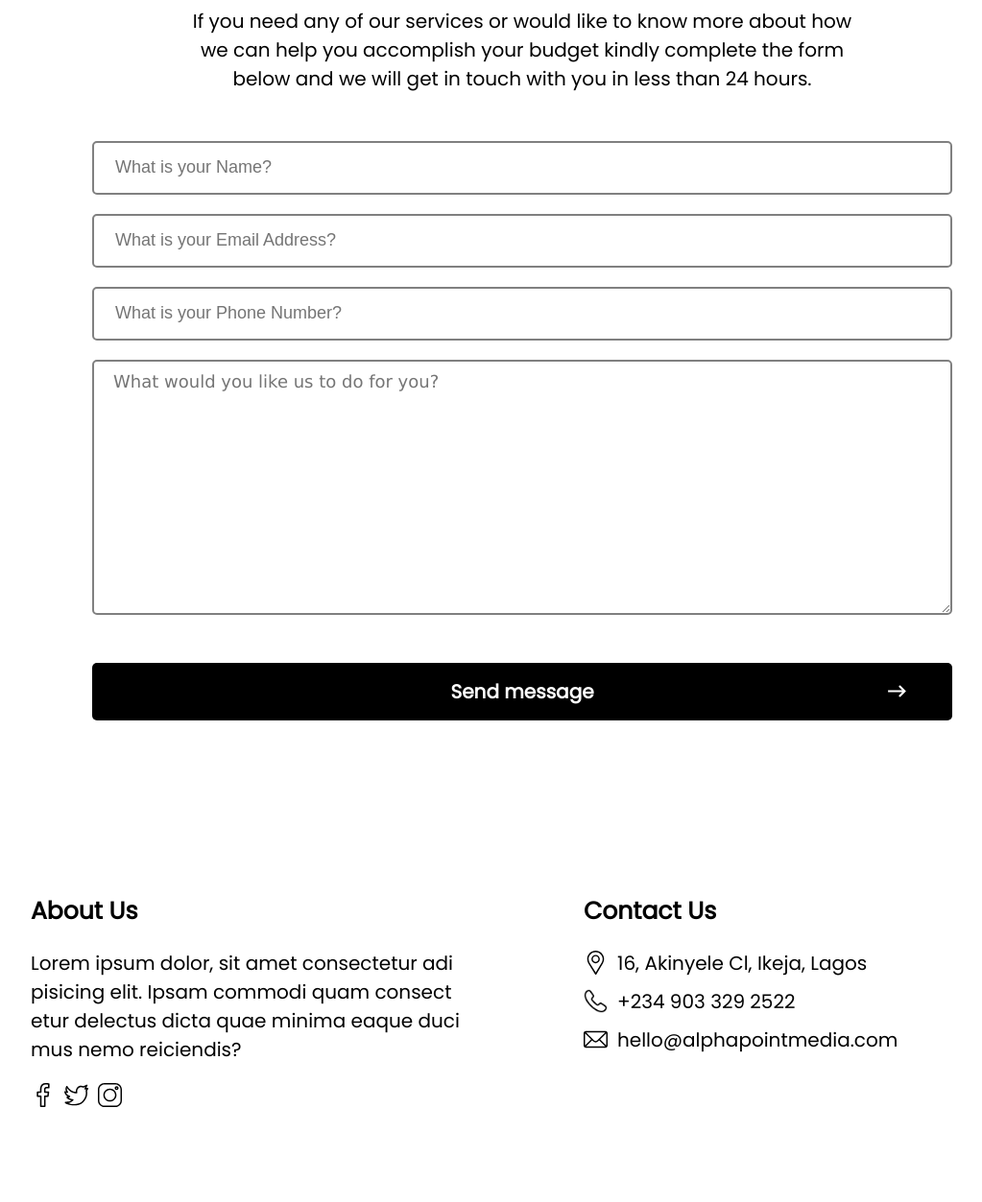
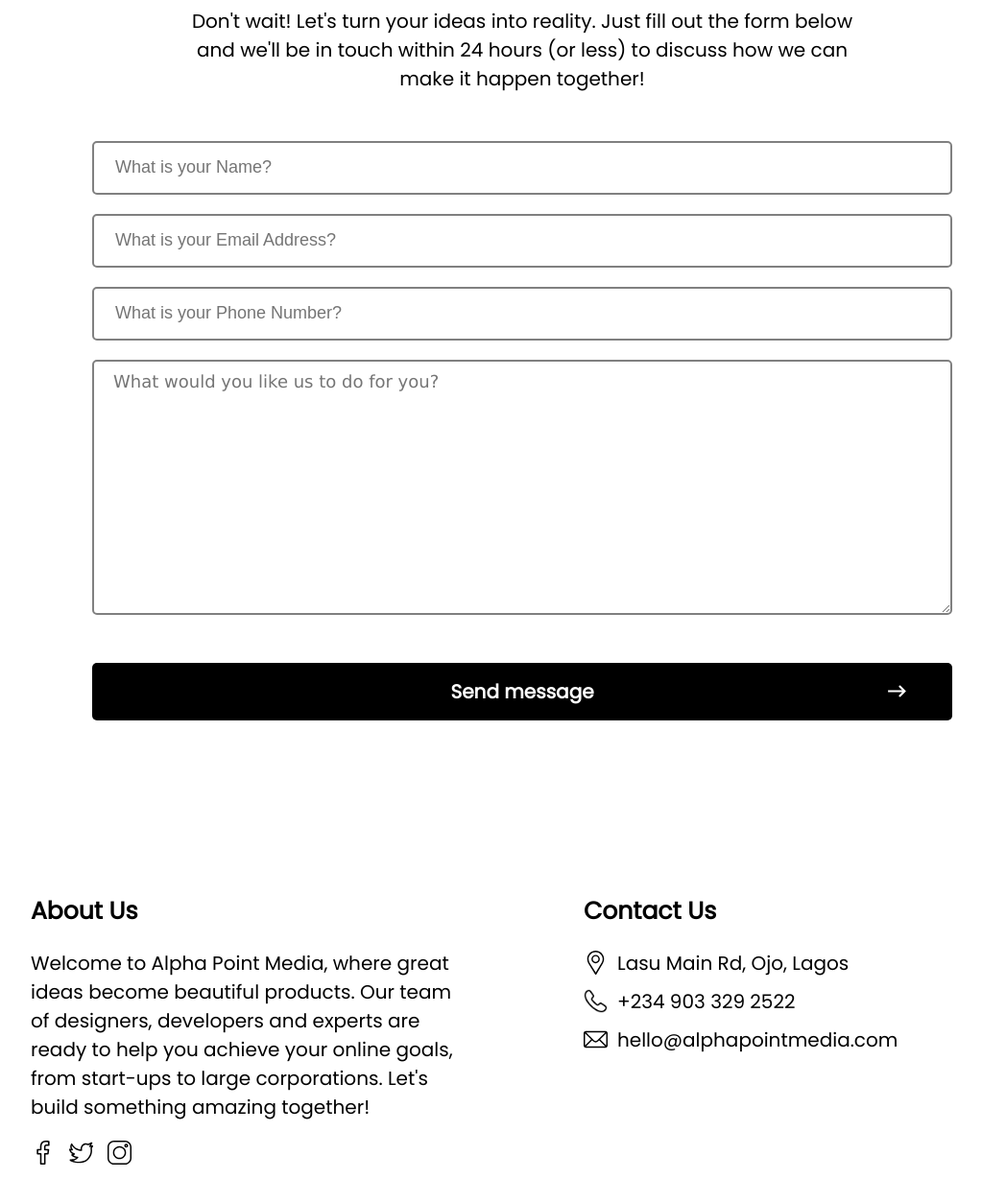
Before and after one commit to bitbender1010/AlphaPointMedia, a website: page index.html in a window 1280 px wide. Shown: the part 3122-4375 px from the top of the page at 96% size, without its empty margins (96-1119 px from the left). Before the commit the page ends 4326 px from the top, so only its background shows below. Drawn offline with Linux system fonts and the light colour scheme.

Commit message:
Update Content

```diff
--- a/index.html
+++ b/index.html
@@ -119,7 +119,7 @@
             <img src="./images/coffee.svg" class="wwd-center-icon"/>
             <div class="main-wwd">Web Design</div>
             <div>
-                We create visually appealling graphic designs that will help boost your brand credibility. Be it logo design, flyer and poster deisgn, UI/UX design or brand design.
+                Websites are not just websites now adays, they are now an essental factor that can make you win or lose a customer. That is why you need a modern looking website that is fast, reliable and responsive.
             </div>
 
             <!-- <svg id="keyboard_backspace-black-18dp" class="wwd-arrow" xmlns="http://www.w3.org/2000/svg" width="83.962" height="83.962" viewBox="0 0 83.962 83.962">
@@ -132,7 +132,7 @@
             <img src="./images/lightbulb.svg" class="wwd-center-icon"/>
             <div class="main-wwd">App Development</div>
             <div>
-                You may be the best at what you do, but what happens if no one knows you exist? That is why you need us to amplify your brand's voice to a wider target audience.
+                Create mobile apps for Android and iOS devices that are scalable, fast and accessible to millons of users worldwide. From design to launch, we'll work closely with you to bring your vision to life.
             </div>
 
         </div>
@@ -141,10 +141,8 @@
             <img src="./images/compass.svg" class="wwd-center-icon"/>
             <div class="main-wwd">Product Design</div>
             <div>
-                Websites are not just websites now adays, they are now an essental factor that can make you win or lose a customer.
-                That is why you need a modern looking website that is fast, reliable and responsive.
+                We create visually appealing and user-friendly product designs that will help boost your brand credibility. From concept to launch, we'll work closely with you every step of the way.
             </div>
-
         </div>
 
 
@@ -159,8 +157,7 @@
     <div class="git-container" id="cta">
         <div class="git-main">Get in touch with us today and accellerate your brand</div>
         <div class="git-sub">
-            If you need any of our services or would like to know more about how we can help you accomplish your budget kindly complete the form below
-            and we will get in touch with you in less than 24 hours.
+            Don't wait! Let's turn your ideas into reality. Just fill out the form below and we'll be in touch within 24 hours (or less) to discuss how we can make it happen together!
         </div>
 
         <input type="text" placeholder="What is your Name?" name="Name"/>
@@ -176,11 +173,13 @@
     <footer>
     <div>
         <div class="footer-main">About Us</div>
-        <div class="footer-sub"> Lorem ipsum dolor, sit amet consectetur adipisicing elit. Ipsam commodi quam consectetur delectus dicta quae minima eaque ducimus nemo reiciendis? </div>
+        <div class="footer-sub">
+            Welcome to Alpha Point Media, where great ideas become beautiful products. Our team of designers, developers and experts are ready to help you achieve your online goals, from start-ups to large corporations. Let's build something amazing together!
+        </div>
         <div class="footer-icons">
-            <img src="./images/facebooksvg.svg"/>
-            <img src="./images/twittersvg.svg"/>
-            <img src="./images/instagram-outline-thin.svg"/>
+            <a href="https://www.facebook.com/alphapmedia/">  <img src="./images/facebooksvg.svg"/> </a>
+            <a href="https://www.twitter.com/alphapmedia/">  <img src="./images/twittersvg.svg"/> </a>
+            <a href="https://www.instagram.com/alphapmedia/"> <img src="./images/instagram-outline-thin.svg"/> </a>
         </div>
     </div>
 
@@ -188,7 +187,7 @@
         <div class="footer-main">Contact Us</div>
         <div class="footer-sub">
             <div class="footer-right">
-                <img src="./images/location-pin.svg"/> <span> 16, Akinyele Cl, Ikeja, Lagos </span>
+                <img src="./images/location-pin.svg"/> <span> Lasu Main Rd, Ojo, Lagos </span>
             </div>
 
             <div class="footer-right">
--- a/style.css
+++ b/style.css
@@ -310,12 +310,11 @@ nav {
 .footer-sub {
     font-size: 20px;
     margin: 20px 0px;
-    word-break: break-all;
 }
 
 .footer-icons {
     display: flex;
-    gap: 10px;
+    gap: 15px;
 }
 
 .footer-icons img {
```
